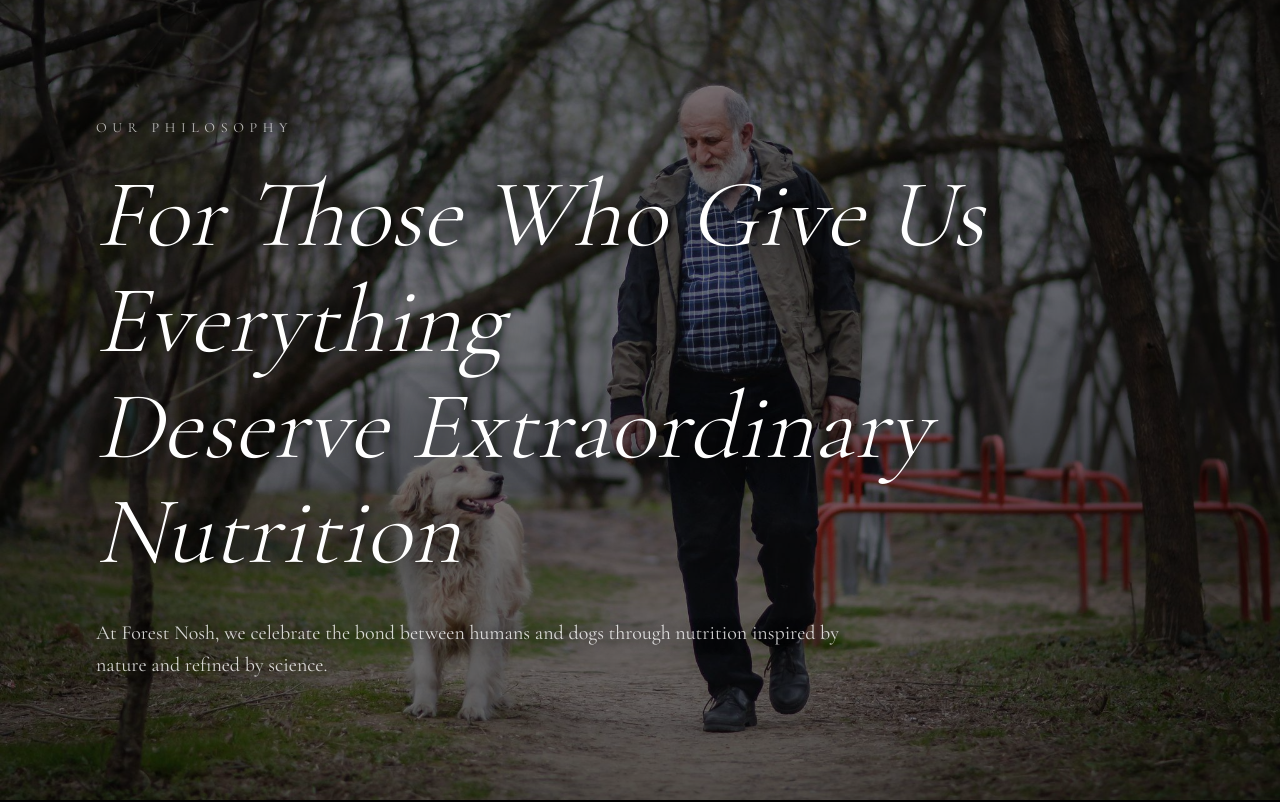
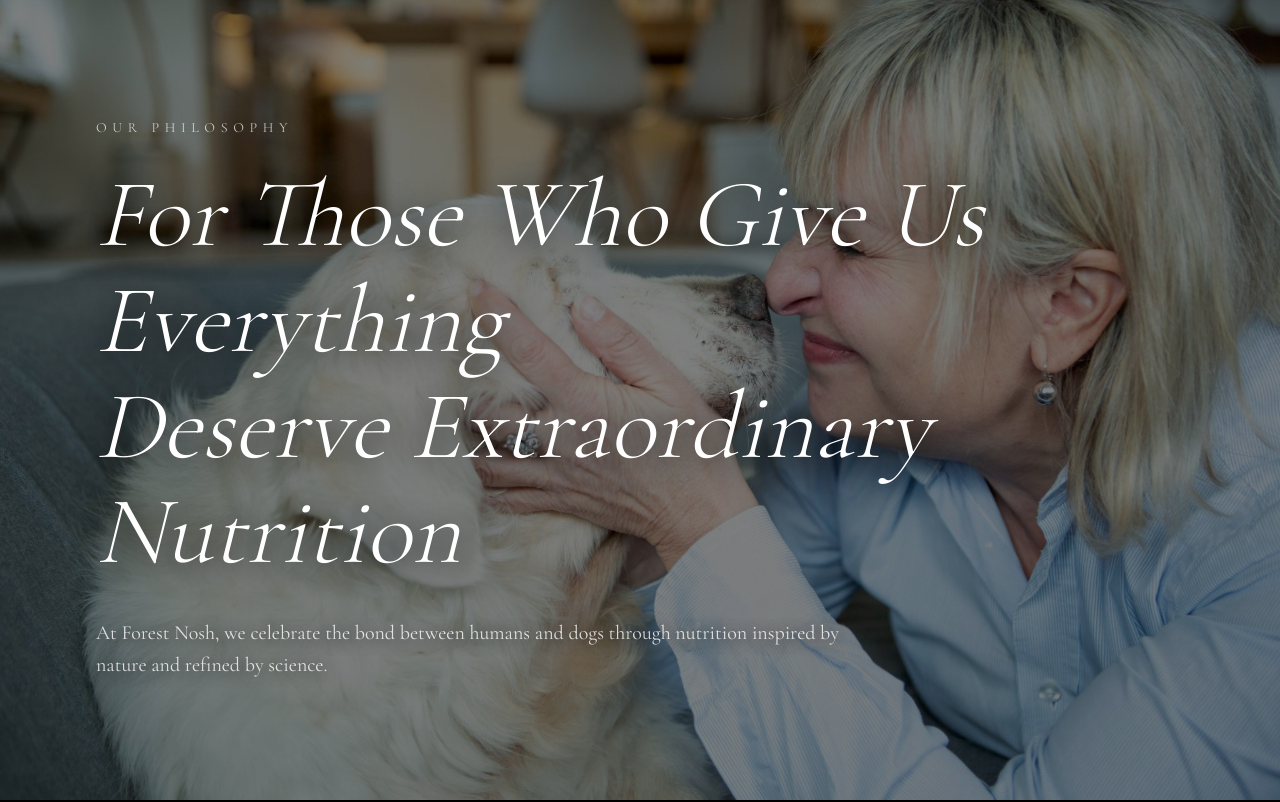
Before and after one commit to ForestNosh/forestnosh-git, a Next.js app: page /experience in a window 1280 px wide. Shown: the top 802 px of the page. Built offline with nearby package versions, Linux system fonts and the light colour scheme.

Commit message:
Updated homepage design

```diff
--- a/app/components/HeroDesktop.tsx
+++ b/app/components/HeroDesktop.tsx
@@ -5,9 +5,9 @@ import Image from "next/image";
 
 const dogImages = [
   "/images/DO18.jpeg",
-  "/images/DO19.jpeg",
-  "/images/DO17.jpeg",
-  "/images/DO14.jpeg",
+  "/images/DO13.jpeg",
+  "/images/dog1.jpeg",
+  "/images/n5.jpeg",
 ];
 
 export default function HeroDesktop() {
--- a/app/components/HeroMobile.tsx
+++ b/app/components/HeroMobile.tsx
@@ -4,9 +4,10 @@ import { useEffect, useState } from "react";
 import Image from "next/image";
 
 const mobileImages = [
-  "/images/D01mobile.jpeg",
-  "/images/DO18mobile.jpeg",
+  "/images/dog21.jpeg",
   "/images/D09mobile.jpeg",
+  "/images/DO7.jpeg",
+  "/images/n2.jpeg",
 ];
 
 export default function HeroMobile() {
```
